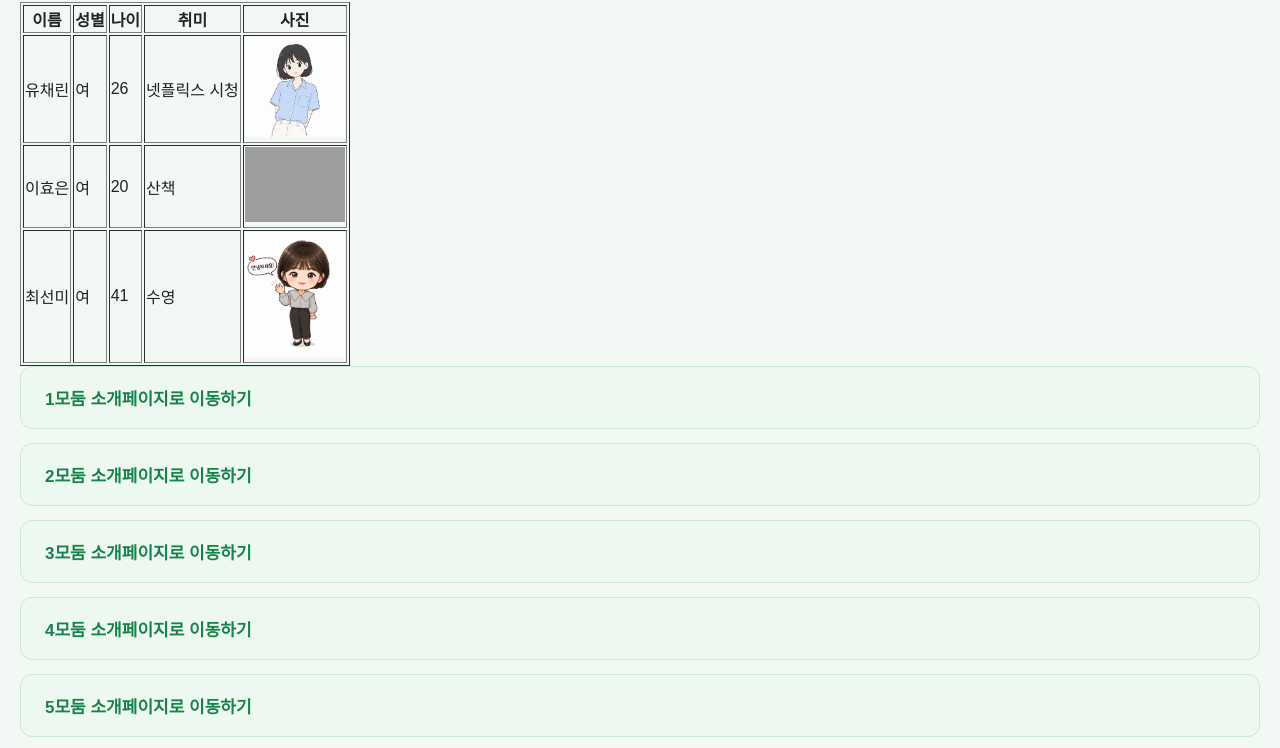
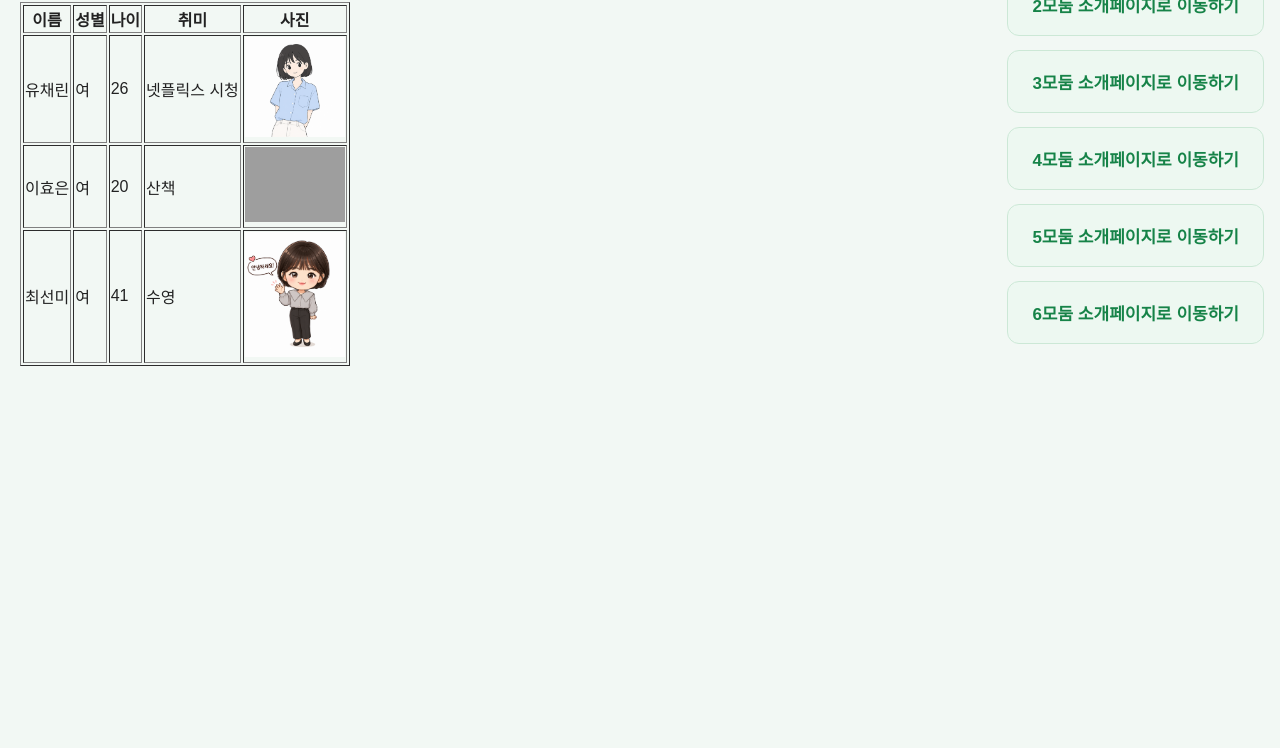
Before and after one commit to true4alse/intro-13th, a plain HTML site: page team6/index.html in a window 1280 px wide. Shown: the part 120-868 px from the top of the page. After the commit the page ends 800 px from the top, so only its background shows below. Drawn offline with Linux system fonts and the light colour scheme; grey boxes are pictures that could not be loaded.

Commit message:
오른쪽상단으로 메뉴이동

```diff
--- a/team6/index.html
+++ b/team6/index.html
@@ -38,7 +38,7 @@
             <td><img src="./img/선미님.png" alt="선미사진" width="100"></td>
         </tr>
     </table>
-        <ul>
+        <ul class="floating">
             <li>
                 <a href="../team1/index.html">1모둠 소개페이지로 이동하기</a>
             </li>
```
